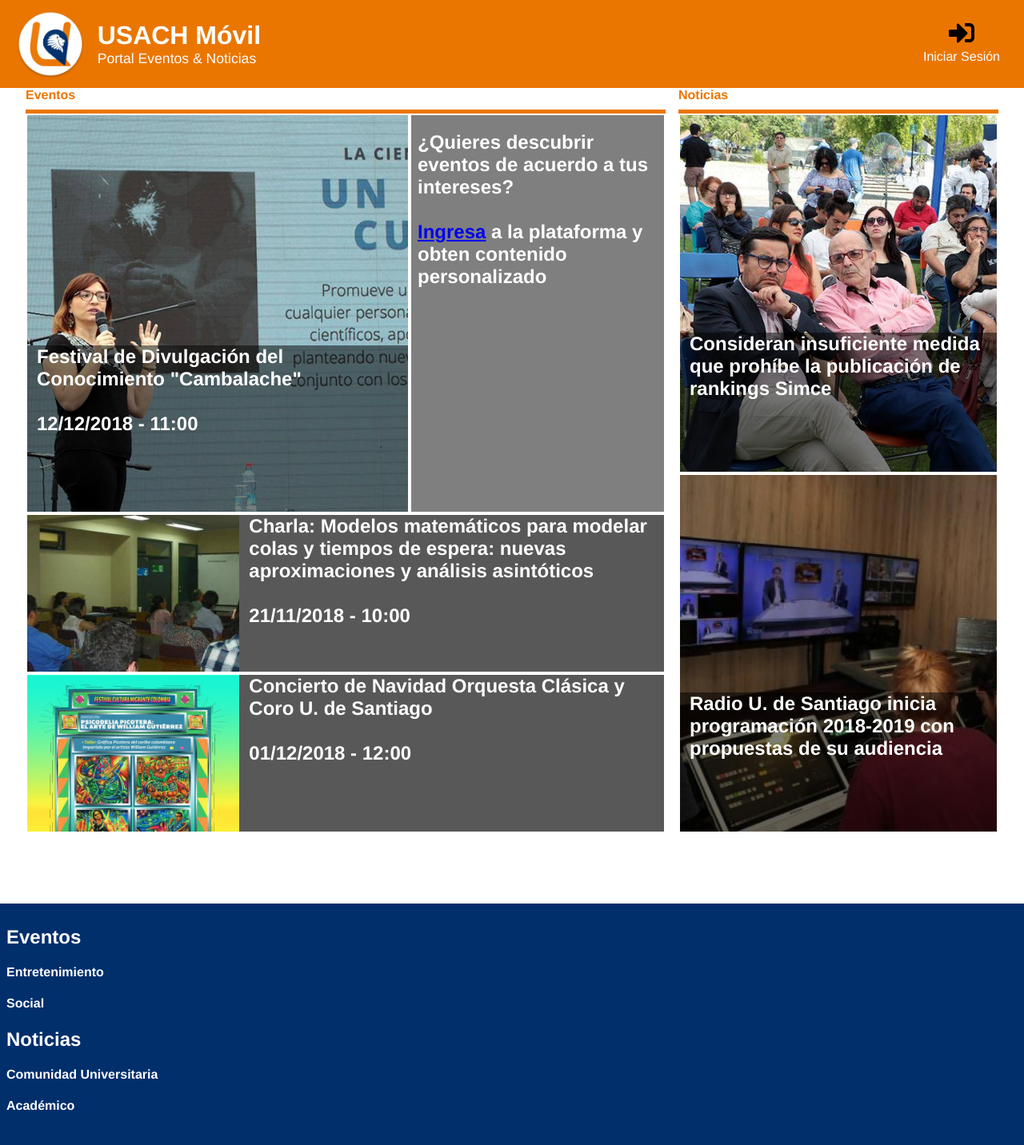
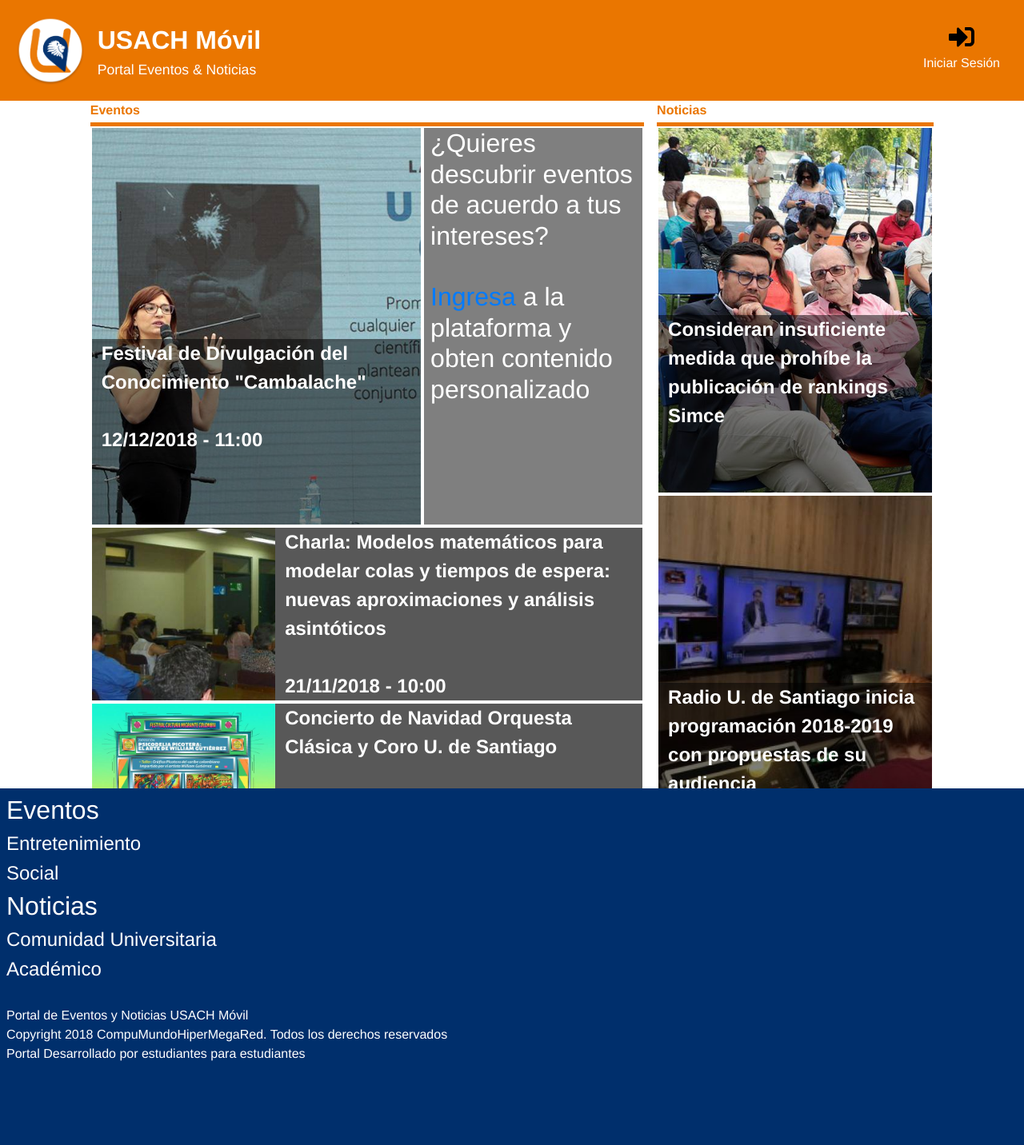
Before and after one commit to Ripza/Proyecto-Lab-UX, a Vue app: page /#/indexNoLogin in a window 1280 px wide. Shown: the top 1432 px of the page at 80% size. Built offline with nearby package versions, Linux system fonts and the light colour scheme; what vue-resource would draw is missing.

Commit message:
Login y IndexLogin

```diff
--- /dev/null
+++ b/src/IndexLogin.vue
@@ -0,0 +1,30 @@
+<template>
+<div class="center">
+
+  <h2>{{title}}</h2>
+    <img class="logo-big" src="./img/vue-logo.png" />
+    <p>
+      Hola jajajajajaja
+    </p>
+
+</div>
+</template>
+
+<style>
+footer {
+  margin-top: 20em;
+}
+</style>
+
+<script>
+export default{
+  data(){
+    return{
+      title:'Index con login'
+    }
+  },
+  mounted:function(){
+    console.log('Index.vue')
+  }
+}
+</script>
--- a/src/IndexNoLogin.vue
+++ b/src/IndexNoLogin.vue
@@ -17,7 +17,7 @@
             </div>
           </div>
           <div class="second">
-            <h2>¿Quieres descubrir eventos de acuerdo a tus intereses?<br><br><a href="/login">Ingresa</a> a la plataforma y obten contenido personalizado</h2>
+            <h2>¿Quieres descubrir eventos de acuerdo a tus intereses?<br><br><a href="/#/login">Ingresa</a> a la plataforma y obten contenido personalizado</h2>
           </div>
           <div class="item-1">
             <div class="img-container"></div>
@@ -47,6 +47,13 @@
 
 </div>
 </template>
+
+<style>
+footer {
+  margin-top: 20em;
+}
+</style>
+
 <script>
 export default{
   data(){
--- /dev/null
+++ b/src/Login.vue
@@ -0,0 +1,50 @@
+<template>
+<div class="center">
+  <!--
+  <h2>{{title}}</h2>
+    <img class="logo-big" src="./img/vue-logo.png" />
+    <p>
+      Plantilla hecha con Vue.js y Webpack
+    </p>
+    -->
+    <div>
+      <form>
+        <br>
+        <div>
+          <label>Correo</label>
+          <input type="email" class="form-control" aria-describedby="emailHelp" placeholder="Ingrese su correo">
+        </div>
+        <br>
+        <div>
+          <label>Contraseña</label>
+          <input type="password" class="form-control" placeholder="Ingrese su contraseña">
+        </div>
+        <br>
+        <div>
+          <a href="/#/indexLogin" class="btn btn-primary"> <font-awesome-icon icon="sign-in-alt"/> Iniciar sesión</a>
+        </div>
+      </form>
+    </div>
+
+
+</div>
+</template>
+
+<style>
+footer {
+  margin-top: 20em;
+}
+</style>
+
+<script>
+export default{
+  data(){
+    return{
+      title:'Index'
+    }
+  },
+  mounted:function(){
+    console.log('Index.vue')
+  }
+}
+</script>
--- /dev/null
+++ b/src/NewView.vue
@@ -0,0 +1,30 @@
+<template>
+<div class="center">
+
+  <h2>{{title}}</h2>
+    <img class="logo-big" src="./img/vue-logo.png" />
+    <p>
+      Plantilla hecha con Vue.js y Webpack
+    </p>
+
+</div>
+</template>
+
+<style>
+footer {
+  margin-top: 20em;
+}
+</style>
+
+<script>
+export default{
+  data(){
+    return{
+      title:'Index'
+    }
+  },
+  mounted:function(){
+    console.log('Index.vue')
+  }
+}
+</script>
--- a/src/index.html
+++ b/src/index.html
@@ -2,6 +2,8 @@
   <head>
     <title>Usach Móvil | Portal Eventos & Noticias</title>
     <link href="https://fonts.googleapis.com/css?family=Roboto" rel="stylesheet">
+
+    <link rel="stylesheet" href="https://stackpath.bootstrapcdn.com/bootstrap/4.2.1/css/bootstrap.min.css" integrity="sha384-GJzZqFGwb1QTTN6wy59ffF1BuGJpLSa9DkKMp0DgiMDm4iYMj70gZWKYbI706tWS" crossorigin="anonymous">
   </head>
   <body>
     <div id="app"></div>
--- a/src/style.scss
+++ b/src/style.scss
@@ -128,7 +128,7 @@ footer {
   right: 0;
   bottom: 0;
   left: 0;
-  margin-top: 20em;
+  margin-top: 10em;
   text-align: start;
   padding-left: 0.5em;
   padding-top: 0.5em;
```
Also changed, not shown: src/main.js (+8 -2 lines).
